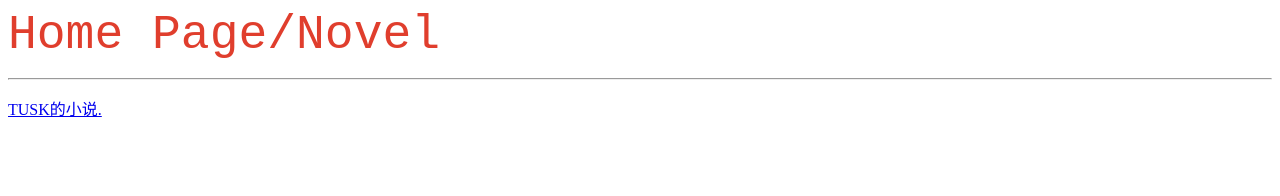
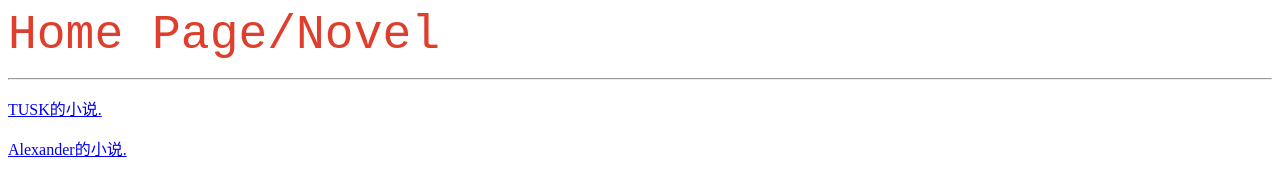
Before and after one commit to hyouself/Novel, a plain HTML site: page index.html in a window 1280 px wide. Drawn offline with Linux system fonts and the light colour scheme.

Commit message:
Update index.html

```diff
--- a/index.html
+++ b/index.html
@@ -1,3 +1,4 @@
 <p><span style="font-size: 36pt; color: #e03e2d; font-family: 'courier new', courier, monospace;">Home Page/Novel</span></p>
 <hr />
 <p><a href="https://hyouself.github.io/Novel-TUSK/">TUSK的小说.</a></p>
+<p><a href="https://hyouself.github.io/Novel-Alexander/">Alexander的小说.</a></p>
```
